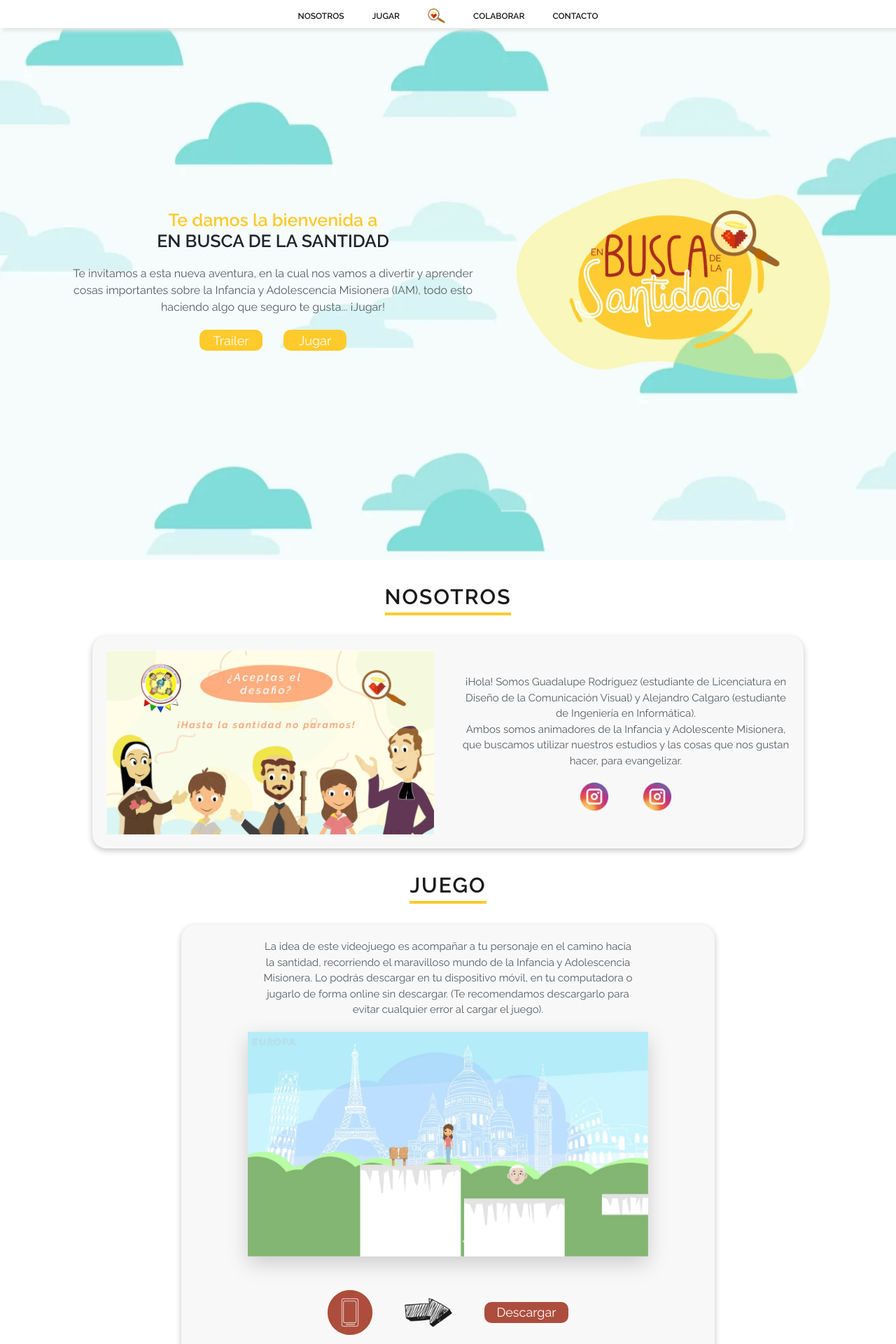
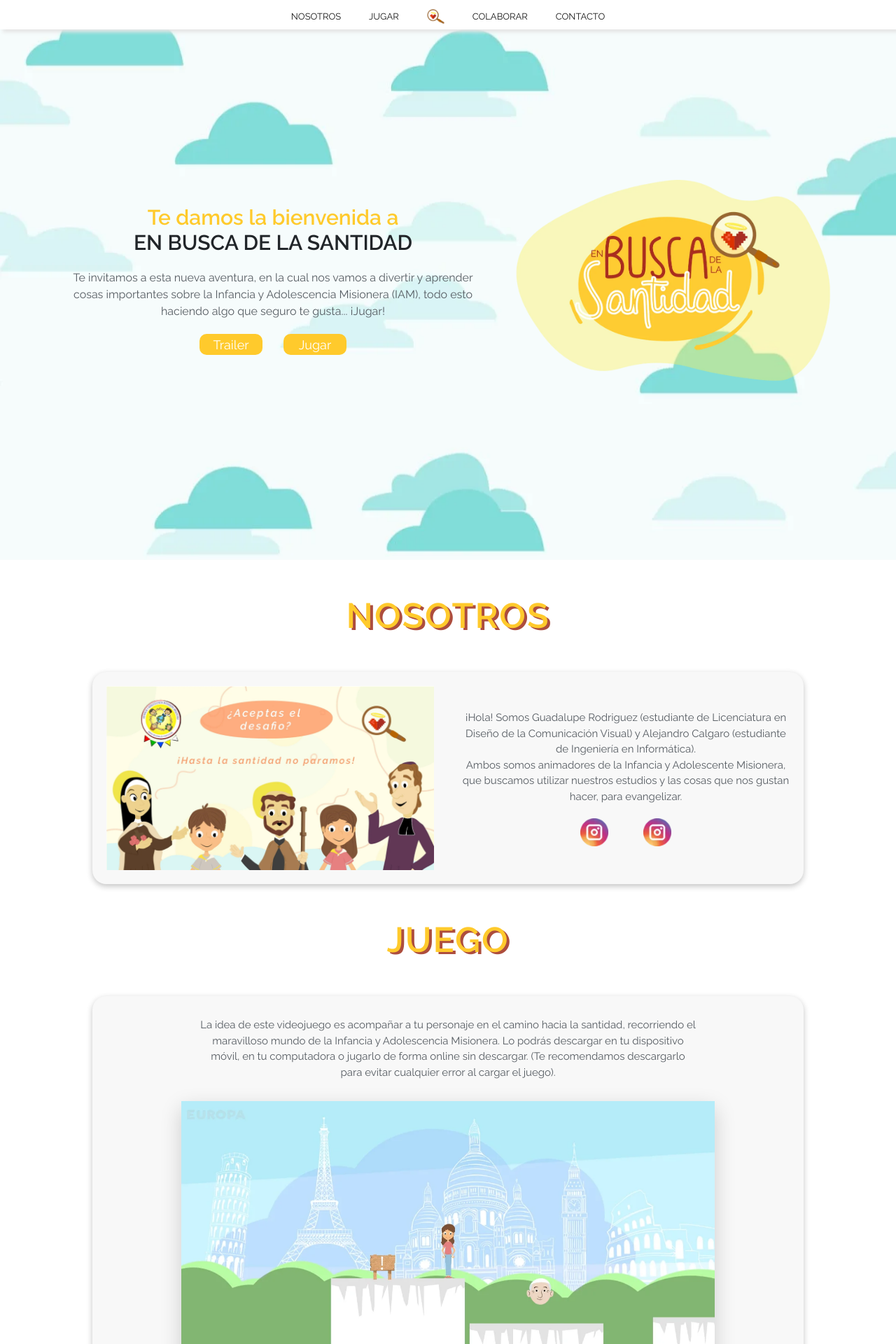
Before and after one commit to alecalgaro/enbuscadelasantidad-web, a React (Vite) app: page / in a window 1280 px wide. Shown: the top 1920 px of the page at 70% size. Built offline with nearby package versions, Linux system fonts and the light colour scheme.

Commit message:
Nueva seccion y mejora de estilos

```diff
--- a/src/components/Game.jsx
+++ b/src/components/Game.jsx
@@ -104,16 +104,12 @@ const GameContainer = styled.section`
     @media(min-width: 768px){
       width: 80%;
     }
-
-    @media(min-width: 992px){
-      width: 60%;
-    }
   }
 
   p{
     font-size: 1.5rem;
     text-align: center;
-    margin: 2rem 0;
+    margin: 3rem 0;
     color: var(--grey-text);
     width: 90%;
 
@@ -131,7 +127,7 @@ const IconContainer = styled.div`
   gap: 3rem;
 
   @media(min-width: 768px){
-    margin: 3rem 2rem 0 2rem;
+    margin: 2rem 2rem 0 2rem;
   }
 
   .icon-flecha { width: 20%; }
@@ -142,17 +138,17 @@ const Button = styled.button`
   width: 12rem;
   height: 3rem;
   font-size: 1.8rem;
+  font-weight: 300;
   color: var(--white);
   border-radius: 1rem;
   cursor: pointer;
   transition: all .5s;
-  background: var(--celeste);
 
   &.btn-cel{ background: var(--rojo); }
   &.btn-pc{ background: var(--amarillo); }
   &.btn-online{ background: var(--celeste); }
 
   &:hover{
-    letter-spacing: .2rem;
+    letter-spacing: .1rem;
   }
 `
--- a/src/components/Header.jsx
+++ b/src/components/Header.jsx
@@ -28,8 +28,8 @@ const Header = () => {
             Infancia y Adolescencia Misionera (IAM), todo esto haciendo algo que seguro te gusta... ¡Jugar!</p>
 
           <Buttons>
-            <button>Trailer</button>
-            <button>Jugar</button>
+            <button><a href="https://drive.google.com/file/d/1q4pKuPM2Flax5hUr6_GQjakA33gcMS8d/view?usp=sharing" target="_blank">Trailer</a></button>
+            <button><a href="#play">Jugar</a></button>
           </Buttons>
         </HeaderDescription>
 
@@ -92,7 +92,7 @@ const HeaderDescription = styled(motion.div)`
 
   h1{
     font-size: 2.5rem;
-    font-weight: 600;
+    font-weight: 700;
     text-align: center;
   }
 
@@ -107,6 +107,9 @@ const HeaderDescription = styled(motion.div)`
 
   @media(min-width: 768px){
     width: 70%;
+
+    h1{ font-size: 3rem; }
+
   }
 
   @media(min-width: 1200px){
@@ -125,10 +128,12 @@ const Buttons = styled(motion.div)`
     width: 9rem;
     height: 3rem;
     font-size: 1.8rem;
-    color: var(--white);
+    font-weight: 300;
     border-radius: 1rem;
     cursor: pointer;
     transition: all .5s;
+
+    a{ color: var(--white); }
 
     &:hover{
       letter-spacing: .2rem;
--- a/src/components/Navbar.jsx
+++ b/src/components/Navbar.jsx
@@ -36,15 +36,15 @@ const NavContainer = styled.nav`
   justify-content: center;
   align-items: center;
   width: 100%;
-  height: 4rem;
+  height: 4.2rem;
   z-index: 10;
 
   a{
     color: var(--black);
     display: block;
-    font-size: 1rem;
+    font-size: 1.2rem;
     text-transform: uppercase;
-    font-weight: 700;
+    font-weight: 500;
     margin: .5rem .5rem 0 .5rem;
     text-decoration: none;
     transition: letter-spacing .3s;
@@ -56,7 +56,7 @@ const NavContainer = styled.nav`
 
   @media(min-width: 576px){
     a{
-      font-size: 1.2rem;
+      font-size: 1.3rem;
       margin: .5rem 1rem 0 1rem;
     }
   }
--- a/src/components/SectionTitle.jsx
+++ b/src/components/SectionTitle.jsx
@@ -9,14 +9,17 @@ const SectionTitle = ({title}) => {
 
 export default SectionTitle
 
-const Title = styled.div`
-    font-size: 3rem;
-    font-weight: 600;
+const Title = styled.h2`
+    font-size: 4rem;
+    font-weight: 700;
     text-transform: uppercase;
     position: relative;
-    margin: 3rem 0;
+    margin: 5rem 0;
     letter-spacing: .2rem;
-    border-bottom: 4px solid var(--amarillo);
-    color: var(--black);
-    text-shadow: 1px 1px 2px var(--grey);
+    color: var(--amarillo);
+    text-shadow: 4px 3px 0px var(--rojo);
+
+    @media(min-width: 768px){
+      font-size: 5rem;
+    }
 `
```
Also changed, not shown: src/components/Donate.jsx (+99 -0 lines), src/img/logo-nav.webp (deleted).
